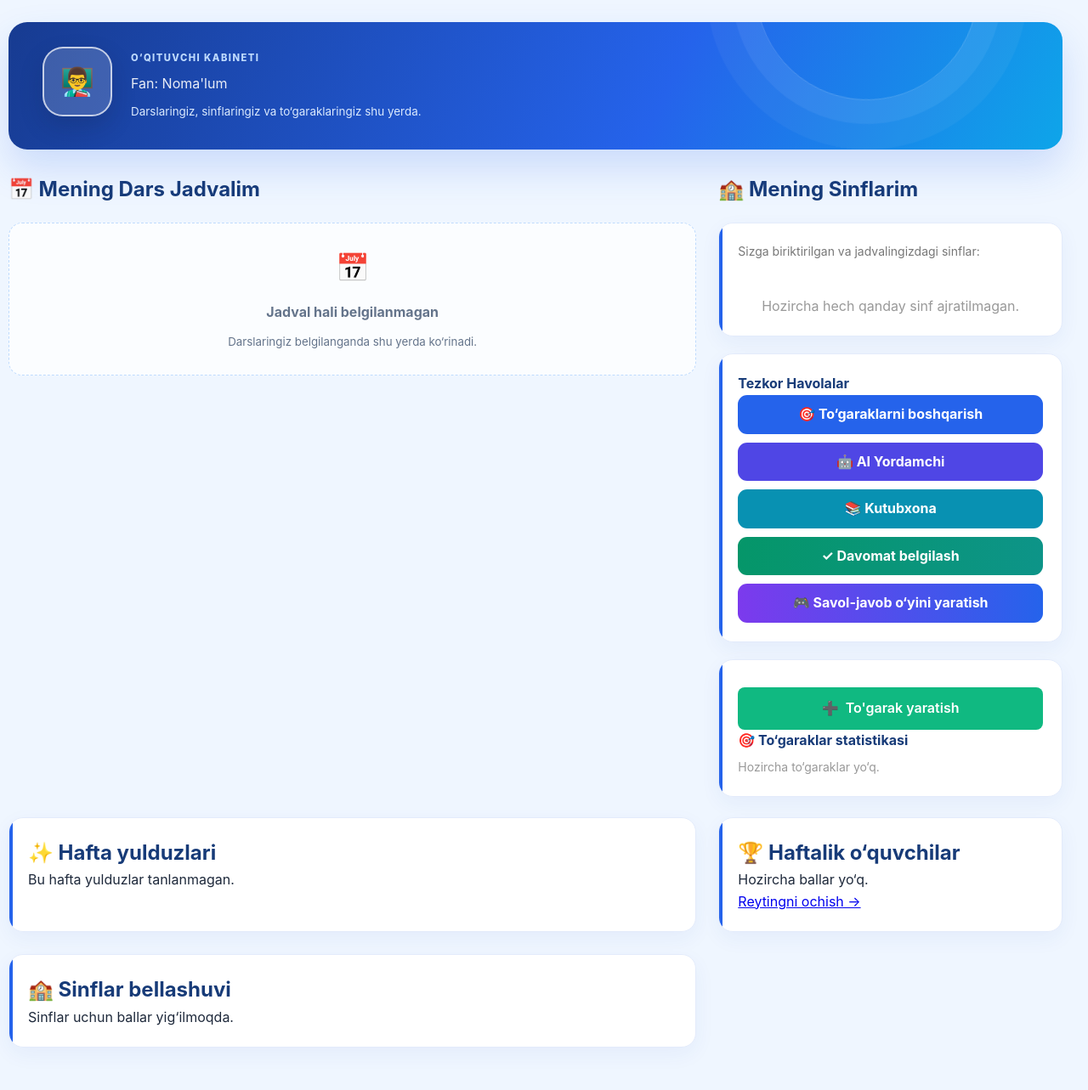
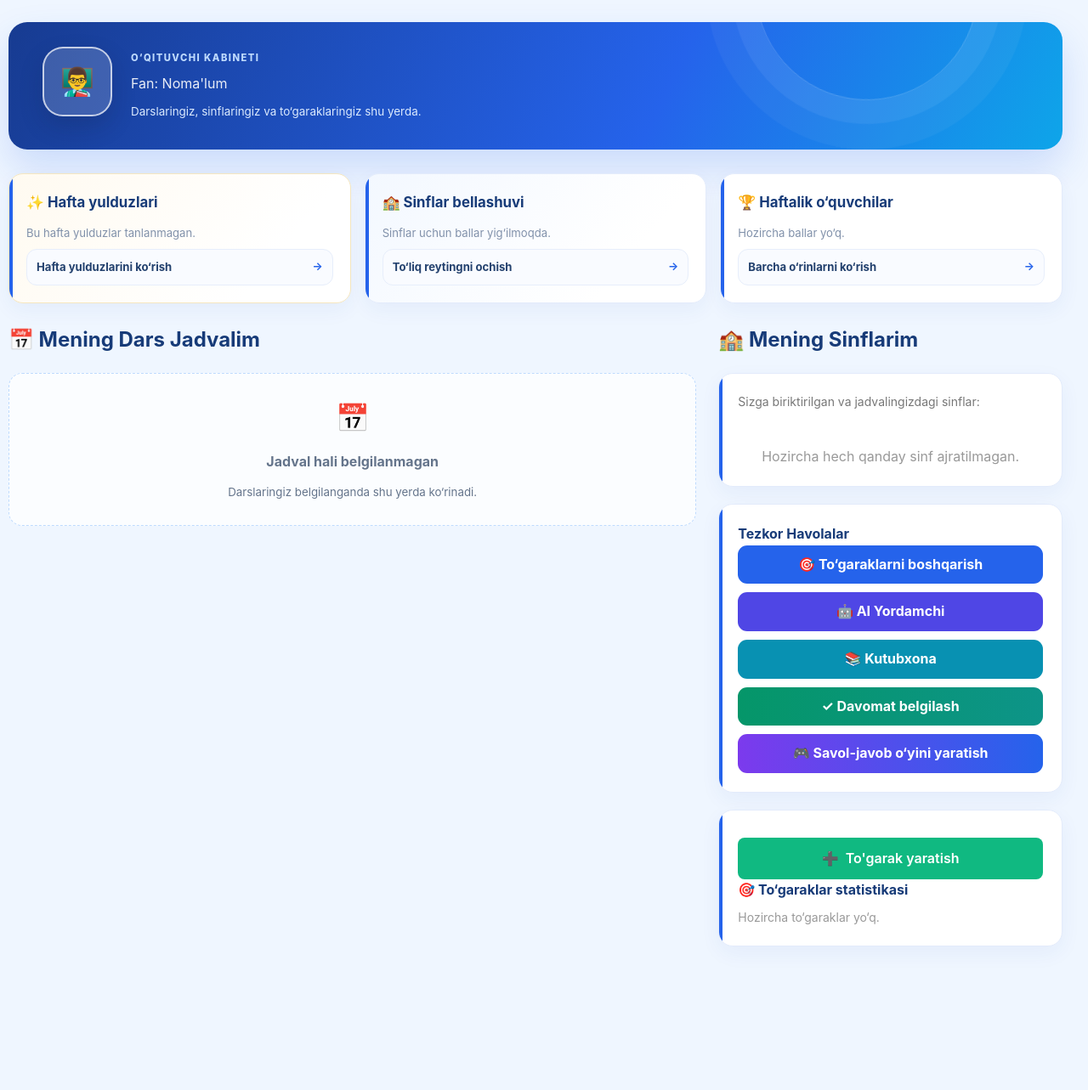
Before and after one commit to inatillayevsuhrob6-prog/maktab-portal, a Flask app: template templates/teacher_dashboard.html in a window 1280 px wide. Shown: the whole page at 85% size. After the commit the page ends 1113 px from the top, so only its background shows below. Run offline with Flask 3, Linux system fonts and the light colour scheme; the template is opened without the code that fills it, so the values that code supplies are empty; some libraries are stand-ins or nearby versions.

Commit message:
Move weekly highlights to top and style ranking links

```diff
--- a/templates/teacher_dashboard.html
+++ b/templates/teacher_dashboard.html
@@ -47,7 +47,19 @@
         @keyframes teacherOrbit { to { transform:rotate(360deg); } }
         @keyframes teacherFloat { 0%,100% { transform:translateY(0); } 50% { transform:translateY(-6px); } }
         .teacher-dashboard-page .empty-schedule span { animation:teacherFloat 3s ease-in-out infinite; }
-        @media (max-width:700px) { .teacher-dashboard-page { padding:12px 0 30px !important; }.teacher-dashboard-page .teacher-header { padding:24px; }.teacher-dashboard-page .teacher-avatar { width:64px;height:64px;flex-basis:64px;border-radius:19px; } }
+        .teacher-weekly-overview { display:grid; grid-template-columns:repeat(3,minmax(0,1fr)); gap:16px; margin:0 0 24px; }
+        .teacher-weekly-overview .card { min-width:0; padding:20px !important; }
+        .teacher-weekly-overview h2 { margin:0 0 12px; font-size:1.05rem; }
+        .teacher-weekly-note { margin:0; color:#8191aa; font-size:.82rem; }
+        .teacher-weekly-link { display:flex; align-items:center; justify-content:space-between; gap:10px; width:100%; margin-top:8px; padding:10px 11px; border:1px solid #e7eefb; border-radius:12px; color:#23416e; background:#f9fbff; text-decoration:none; transition:transform .18s ease,border-color .18s ease,background .18s ease,box-shadow .18s ease; }
+        .teacher-weekly-link:hover { transform:translateY(-2px); border-color:#bfdbfe; background:#eff6ff; box-shadow:0 8px 18px rgba(37,99,235,.09); }
+        .teacher-weekly-link span { min-width:0; overflow:hidden; text-overflow:ellipsis; white-space:nowrap; font-size:.82rem; font-weight:650; }
+        .teacher-weekly-link b { flex:0 0 auto; color:#2563eb; font-size:.8rem; }
+        .teacher-weekly-link .weekly-medal { width:26px; height:26px; display:grid; place-items:center; border-radius:9px; background:#eaf2ff; }
+        .teacher-star-card { background:linear-gradient(130deg,#fffaf0,#fff 75%) !important; border-color:#f5e6bf !important; }
+        .teacher-class-card { background:linear-gradient(130deg,#f3f8ff,#fff 75%) !important; }
+        @media (max-width:950px) { .teacher-weekly-overview { grid-template-columns:repeat(2,minmax(0,1fr)); } }
+        @media (max-width:700px) { .teacher-dashboard-page { padding:12px 0 30px !important; }.teacher-dashboard-page .teacher-header { padding:24px; }.teacher-dashboard-page .teacher-avatar { width:64px;height:64px;flex-basis:64px;border-radius:19px; }.teacher-weekly-overview { grid-template-columns:1fr; gap:12px; } }
     </style>
 {% endblock %}
 {% block content %}
@@ -68,6 +80,12 @@
                 <p style="margin:9px 0 0; color:#dbeafe; font-size:.84rem;">Darslaringiz, sinflaringiz va to‘garaklaringiz shu yerda.</p>
             </div>
         </div>
+
+        <section class="teacher-weekly-overview" aria-label="Haftalik yutuqlar va reytinglar">
+            <article class="card teacher-star-card"><h2>✨ Hafta yulduzlari</h2>{% for item in spotlights %}<a class="teacher-weekly-link" href="/leaderboard"><span>⭐ {{ item.name }} · {{ 'O‘quvchi' if item.row.person_type == 'student' else 'O‘qituvchi' }}</span><b>Ko‘rish →</b></a>{% else %}<p class="teacher-weekly-note">Bu hafta yulduzlar tanlanmagan.</p>{% endfor %}<a class="teacher-weekly-link" href="/leaderboard"><span>Hafta yulduzlarini ko‘rish</span><b>→</b></a></article>
+            <article class="card teacher-class-card"><h2>🏫 Sinflar bellashuvi</h2>{% for item in weekly_classes %}<a class="teacher-weekly-link" href="/leaderboard"><span>{{ loop.index }}. {{ item['class'].name }}-sinf · {{ item.students }} o‘quvchi</span><b>{{ item.points }} ball</b></a>{% else %}<p class="teacher-weekly-note">Sinflar uchun ballar yig‘ilmoqda.</p>{% endfor %}<a class="teacher-weekly-link" href="/leaderboard"><span>To‘liq reytingni ochish</span><b>→</b></a></article>
+            <article class="card"><h2>🏆 Haftalik o‘quvchilar</h2>{% for item in weekly_students %}<a class="teacher-weekly-link" href="/leaderboard"><span><i class="weekly-medal">{{ '🥇' if loop.index == 1 else '🥈' if loop.index == 2 else loop.index }}</i> {{ item.student.first_name }} {{ item.student.last_name }}</span><b>{{ item.points }} XP</b></a>{% else %}<p class="teacher-weekly-note">Hozircha ballar yo‘q.</p>{% endfor %}<a class="teacher-weekly-link" href="/leaderboard"><span>Barcha o‘rinlarni ko‘rish</span><b>→</b></a></article>
+        </section>
 
         <div class="teacher-dashboard-grid">
             <!-- Dars Jadvali -->
@@ -133,11 +151,6 @@
                 </div>
             </div>
         </div>
-        <div class="teacher-dashboard-grid" style="margin-top:24px">
-            <section class="card"><h2>✨ Hafta yulduzlari</h2>{% for item in spotlights %}<p><strong>{{ item.name }}</strong> · {{ 'O‘quvchi' if item.row.person_type == 'student' else 'O‘qituvchi' }}<br><small>{{ item.row.reason }}</small></p>{% else %}<p>Bu hafta yulduzlar tanlanmagan.</p>{% endfor %}</section>
-            <section class="card"><h2>🏆 Haftalik o‘quvchilar</h2>{% for item in weekly_students %}<p>{{ loop.index }}. {{ item.student.first_name }} {{ item.student.last_name }} <strong style="float:right">{{ item.points }} XP</strong></p>{% else %}<p>Hozircha ballar yo‘q.</p>{% endfor %}<a href="/leaderboard">Reytingni ochish →</a></section>
-            <section class="card"><h2>🏫 Sinflar bellashuvi</h2>{% for item in weekly_classes %}<p>{{ loop.index }}. {{ item['class'].name }}-sinf <strong style="float:right">{{ item.points }} ball</strong></p>{% else %}<p>Sinflar uchun ballar yig‘ilmoqda.</p>{% endfor %}</section>
-        </div>
     </div>
 
 {% endblock %}
```
Also changed, not shown: templates/student_dashboard.html (+11 -6 lines).
